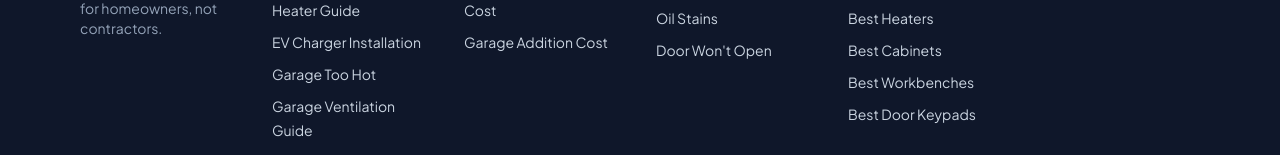
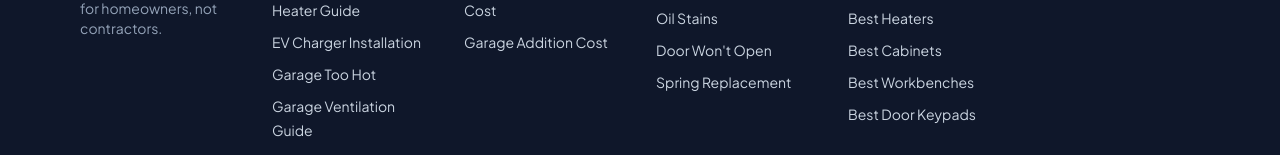
Before and after one commit to thebasementguide2026/thegarage.guide-, a Next.js app: page /reviews/best-garage-workbenches in a window 1280 px wide. Shown: the part 10691-10846 px from the top of the page. Built offline with nearby package versions, Linux system fonts and the light colour scheme.

Commit message:
Add Spring Replacement to footer Problems section

```diff
--- a/components/Footer.tsx
+++ b/components/Footer.tsx
@@ -33,6 +33,7 @@ const footerSections = [
       { label: 'Cracked Floor', href: '/problems/cracked-garage-floor' },
       { label: 'Oil Stains', href: '/problems/garage-floor-oil-stains' },
       { label: "Door Won't Open", href: '/problems/garage-door-wont-open' },
+      { label: 'Spring Replacement', href: '/problems/garage-door-spring-replacement' },
     ],
   },
   {
```
